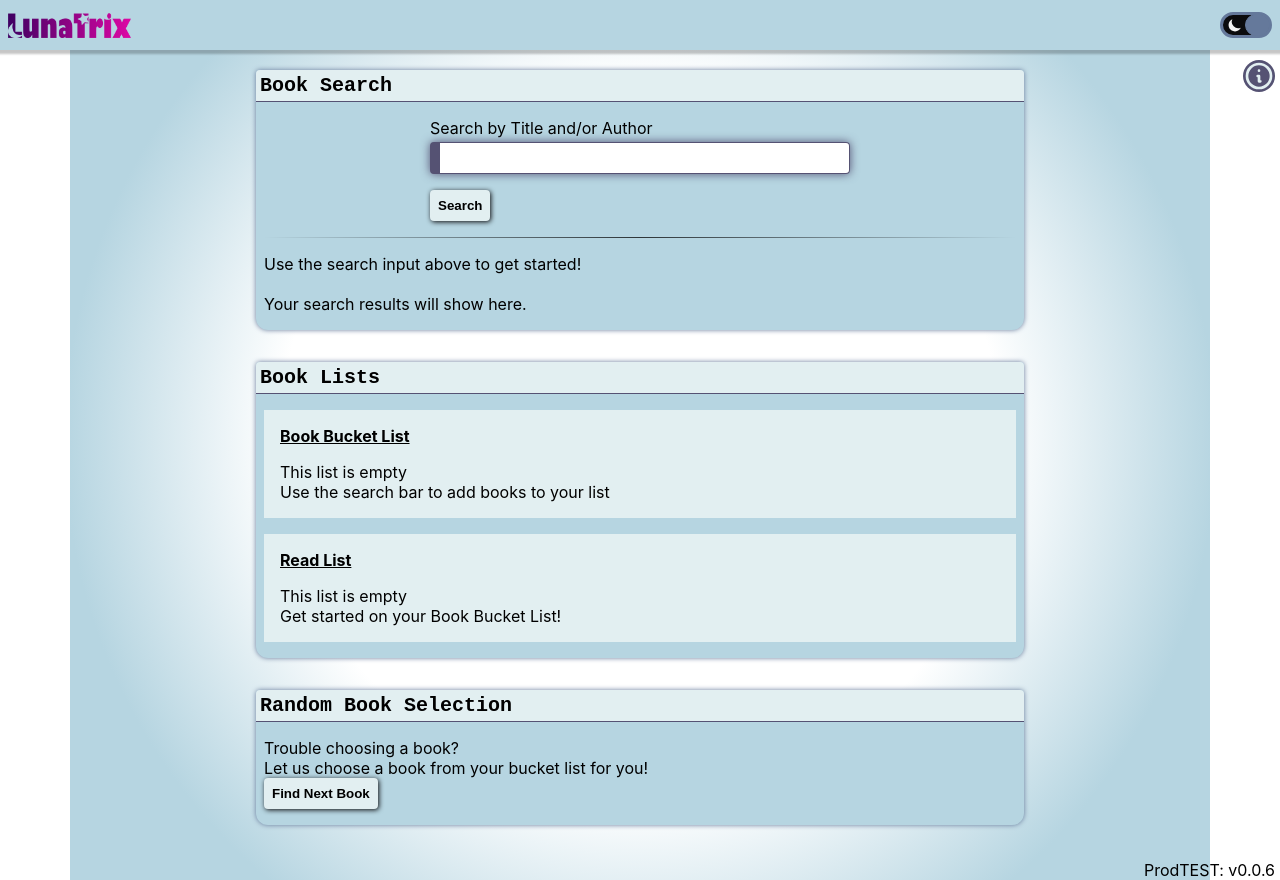
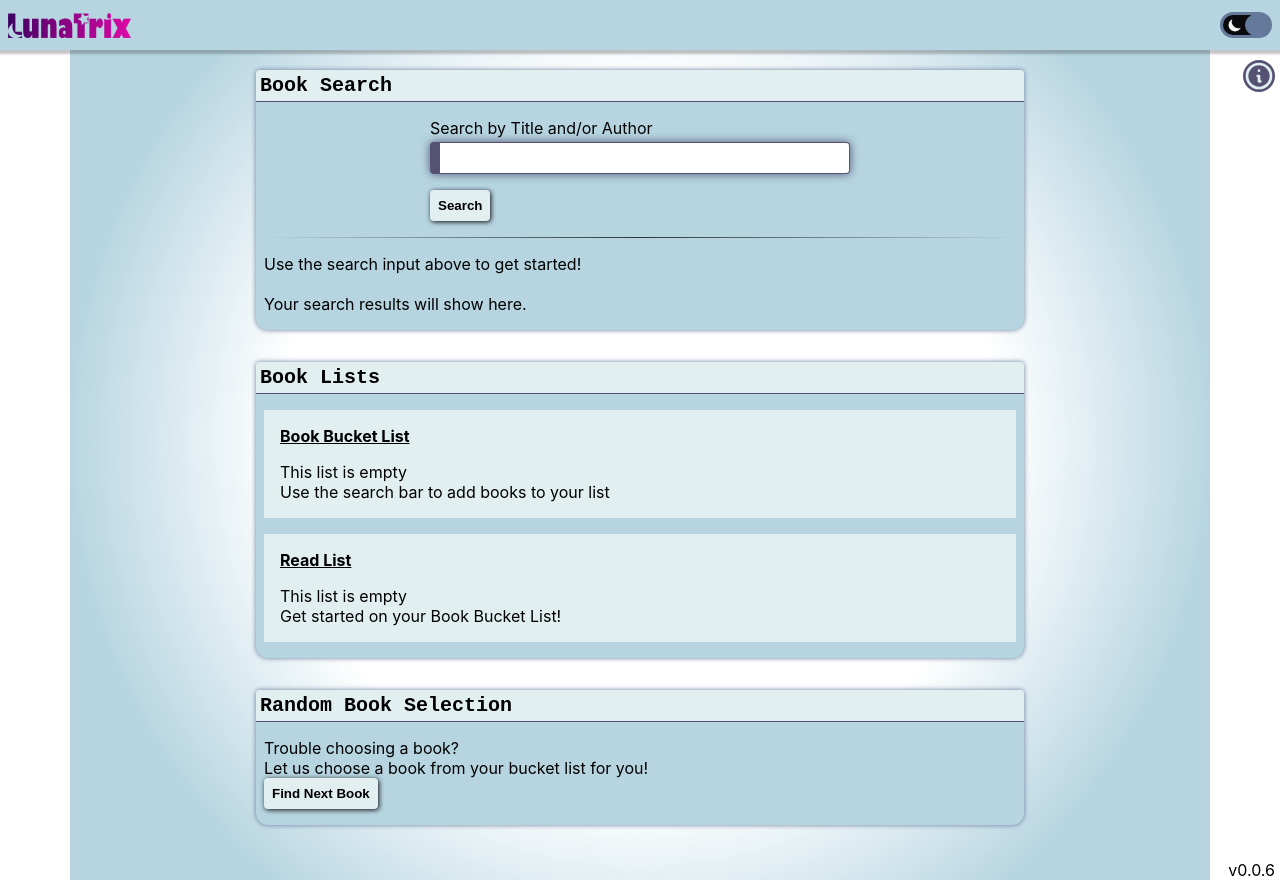
Before and after one commit to ElizabethClohosey/Book-club, a React (Create React App) app: page / in a window 1280 px wide. Built offline with nearby package versions, Linux system fonts and the light colour scheme.

Commit message:
merged test prod.  Updated version

```diff
--- a/src/components/common/version.jsx
+++ b/src/components/common/version.jsx
@@ -3,8 +3,8 @@ import React from "react";
 const Version = () => {
   return (
     <div className="version">
-      {/* <p>v0.0.5</p> */}
-      <p>ProdTEST: v0.0.6</p>
+      <p>v0.0.6</p>
+      {/* <p>ProdTEST: v0.0.6</p> */}
     </div>
   );
 };
```
